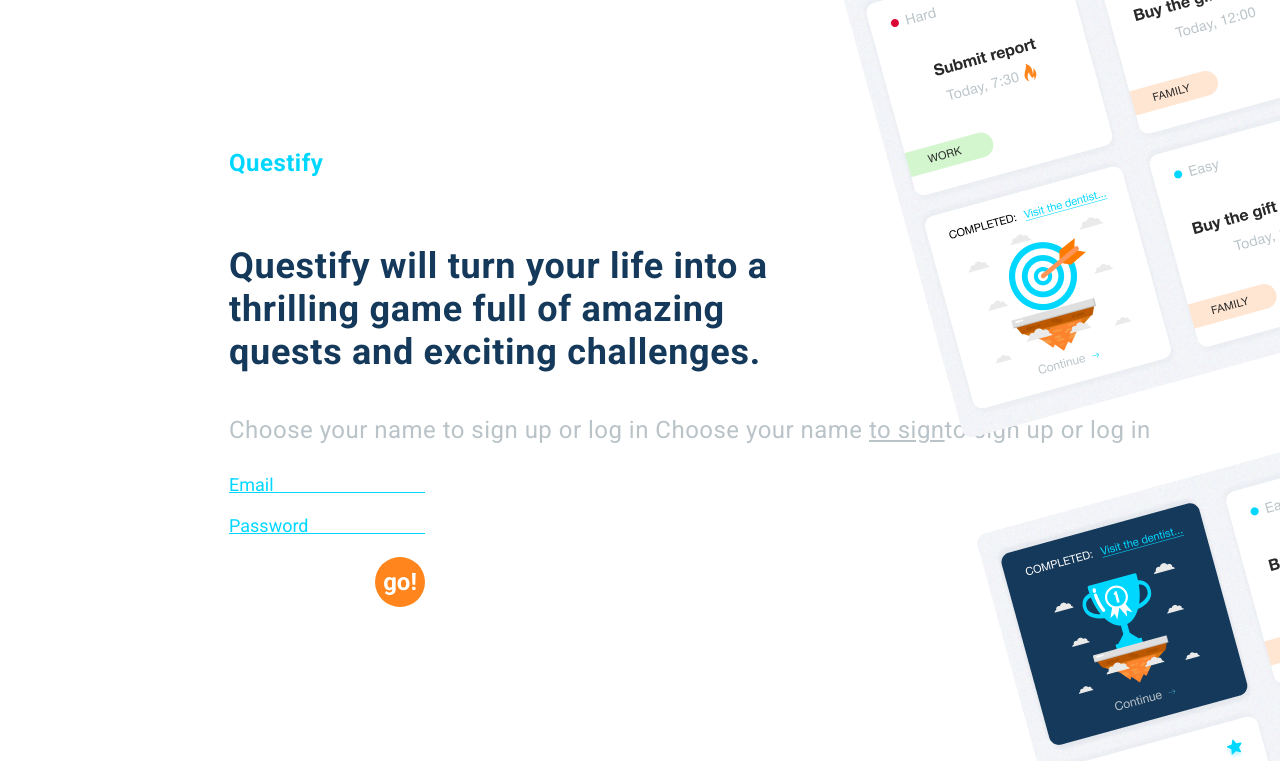
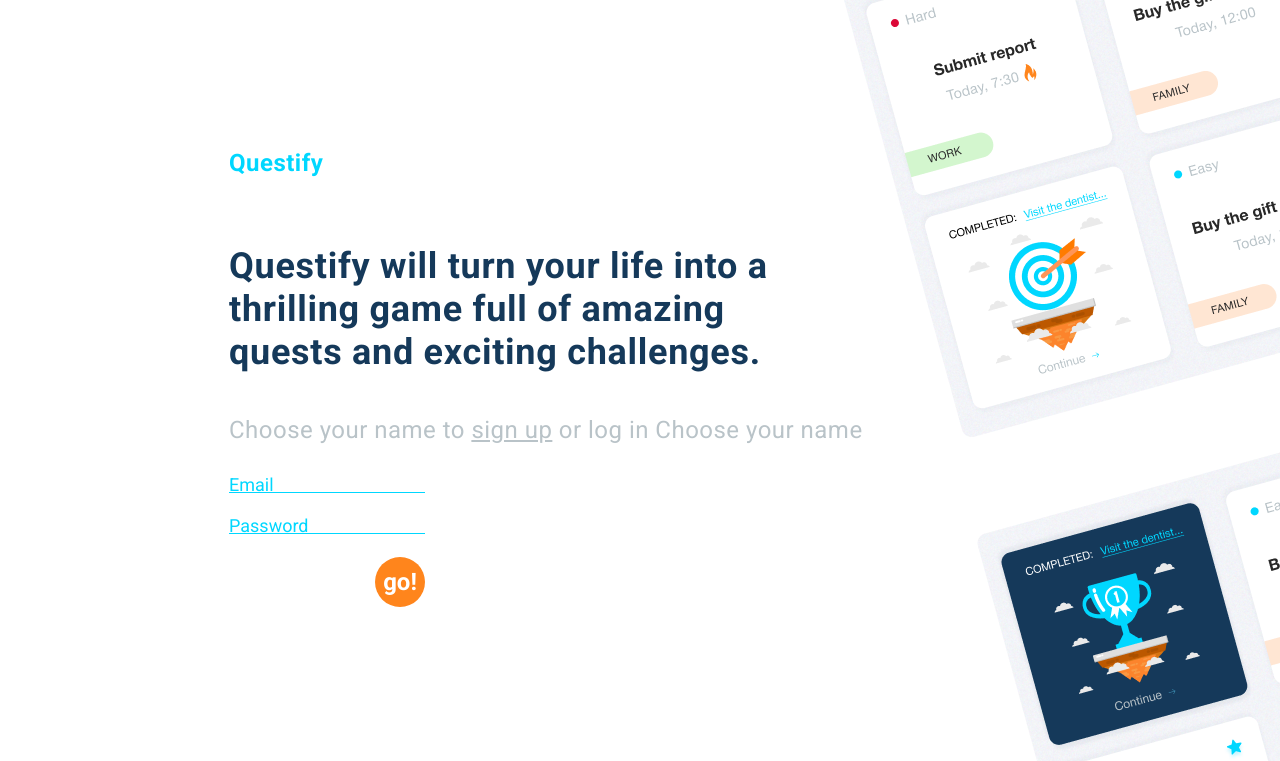
Before and after one commit to VolodymyrBuzinov/dashboard, a React (Create React App) app: page / in a window 1280 px wide. Shown: the top 761 px of the page. Built offline with nearby package versions, Linux system fonts and the light colour scheme.

Commit message:
убрал спиннер на логине и регистрации

```diff
--- a/src/Pages/LoginPage/LoginPage.jsx
+++ b/src/Pages/LoginPage/LoginPage.jsx
@@ -1,40 +1,17 @@
 import s from './LoginPage.module.scss';
 import './Login.scss';
-import { useSelector } from 'react-redux';
 import { NavLink } from 'react-router-dom';
-import { getWaiting } from '../../Redux/Selectors/authSelectors';
-import { CSSTransition } from 'react-transition-group';
-// import Loader from 'react-loader-spinner';
-// import 'react-loader-spinner/dist/loader/css/react-spinner-loader.css';
 import RegisterForm from '../../Components/RegisterForm/RegisterForm';
 import bgMobile from '../../Images/bg-mobile.png';
 import bgMobile2 from '../../Images/bg-mobile2.png';
 import pic1 from '../../Images/pic1.png';
 import pic2 from '../../Images/pic2.png';
-import Spinner from '../../Components/Spinner/Spinner';
 import RefreshToken from '../../Components/RefreshToken/RefreshToken';
 
 const LoginPage = () => {
   RefreshToken();
-  const wait = useSelector(getWaiting);
   return (
     <section className={s.login_section}>
-      <CSSTransition
-        in={wait}
-        classNames="waitingMessage"
-        timeout={250}
-        unmountOnExit
-      >
-        <Spinner />
-        {/* <Loader
-          className={s.waitingMessage}
-          type="BallTriangle"
-          color="#00BFFF"
-          height={100}
-          width={100}
-        /> */}
-      </CSSTransition>
-
       <div className={s.login_container}>
         <h1 className={s.login_title}>Questify</h1>
         <p className={s.login_description}>
@@ -44,11 +21,13 @@ const LoginPage = () => {
           </span>
         </p>
         <p className={s.login_text}>
-          <span>Choose your name to sign up or log in Choose your name </span>
-          <NavLink exact to="/singUpPage" className={s.login_text}>
-            <span>to sign</span>
-          </NavLink>
-          <span>to sign up or log in</span>
+          <span>
+            Choose your name to{' '}
+            <NavLink exact to="/singUpPage" className={s.login_text}>
+              <span>sign up</span>
+            </NavLink>{' '}
+            or log in Choose your name{' '}
+          </span>
         </p>
 
         <RegisterForm />
--- a/src/Pages/SingUpPage/SingUpPage.jsx
+++ b/src/Pages/SingUpPage/SingUpPage.jsx
@@ -8,7 +8,6 @@ import bgMobile from '../../Images/bg-mobile.png';
 import bgMobile2 from '../../Images/bg-mobile2.png';
 import pic1 from '../../Images/pic1.png';
 import pic2 from '../../Images/pic2.png';
-import Spinner from '../../Components/Spinner/Spinner';
 
 const SingUpPage = () => {
   const dispatch = useDispatch();
@@ -29,13 +28,17 @@ const SingUpPage = () => {
 
   return (
     <section className={s.registr_section}>
-      <Spinner />
       <div className={s.registr_container}>
         <h1 className={s.registr_title}>Questify</h1>
         <h2 className={s.registr_caption}>Registration</h2>
         <p className={s.registr_text}>
           Back to{' '}
-          <NavLink exact to="/" className={s.registr_link} activeClassName={s}>
+          <NavLink
+            exact
+            to="/"
+            className={s.registr_link}
+            // activeClassName={s}
+          >
             log in
           </NavLink>
         </p>
```
Also changed, not shown: src/App.js (+4 -5 lines).
